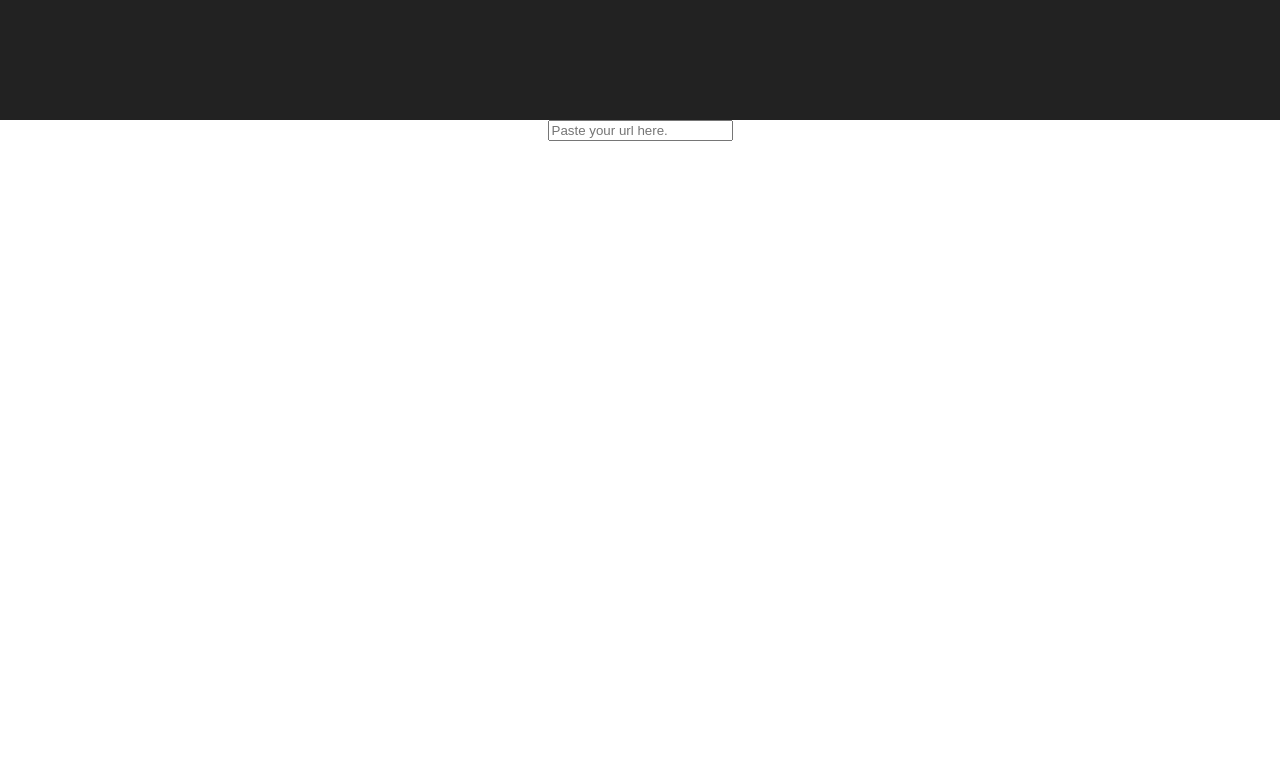
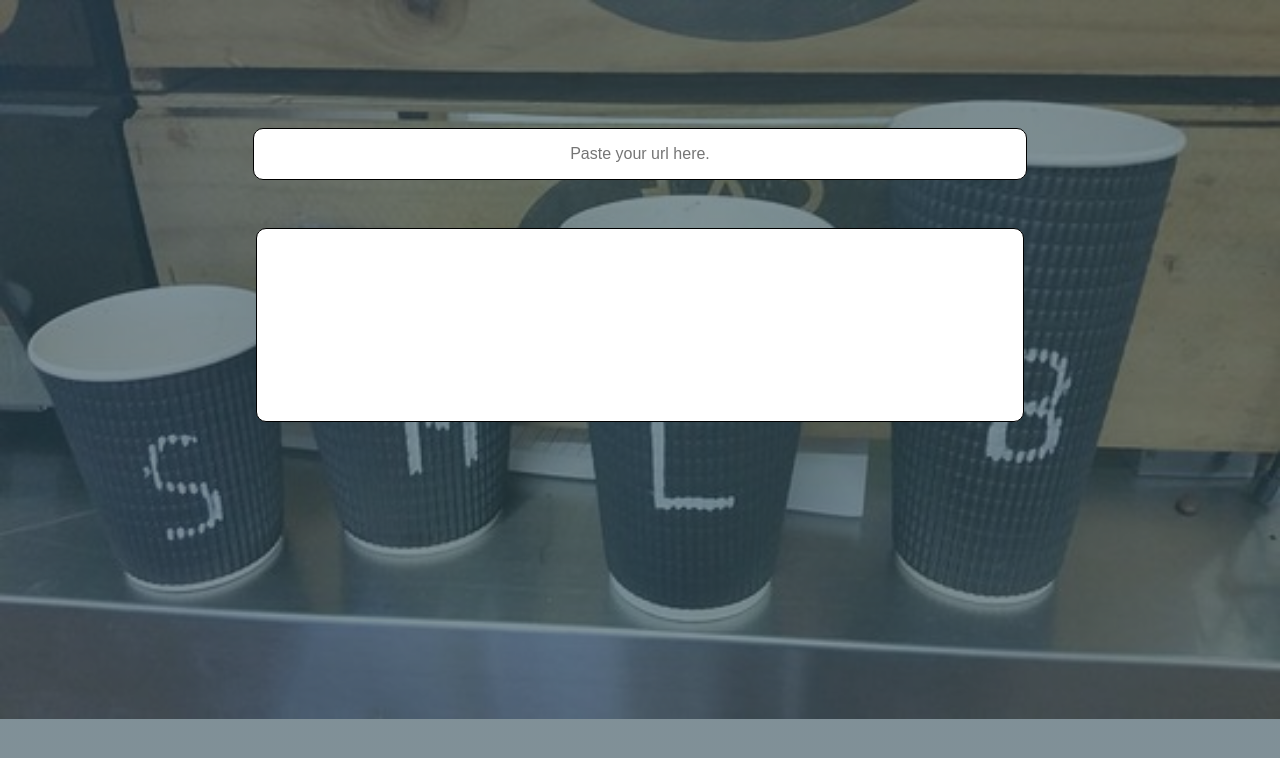
Before and after one commit to LKWLaLa/url-shortener-fe, a React (Create React App) app: page / in a window 1280 px wide. Shown: the top 758 px of the page. Built offline with nearby package versions, Linux system fonts and the light colour scheme.

Commit message:
add image and styling

```diff
--- a/src/App.css
+++ b/src/App.css
@@ -3,8 +3,27 @@
 }
 
 .App-header {
-  background-color: #222;
-  height: 80px;
+  height: 40px;
   padding: 20px;
   color: white;
 }
+
+.result-box {
+  border: 1px solid black;
+  border-radius: 10px;
+  padding: 2em;
+  background: white;
+  margin-left: 20%;
+  margin-right: 20%;
+  height: 8em;
+}
+
+.url-input {
+  width: 60%;
+  border: 1px solid black;
+  border-radius: 10px;
+  margin: 3em 0 3em 0;
+  height: 3em;
+  text-align: center;
+  font-size: 1em;
+}
--- a/src/index.css
+++ b/src/index.css
@@ -2,4 +2,9 @@ body {
   margin: 0;
   padding: 0;
   font-family: sans-serif;
+  background: linear-gradient(rgba(43,70,82,0.6),rgba(43,70,82,0.6)), url('./assets/cups.jpg') no-repeat;
+  -webkit-background-size: cover;
+  -moz-background-size: cover;
+  -o-background-size: cover;
+  background-size: cover;
 }
```
Also changed, not shown: src/assets/cups.jpg (added).
